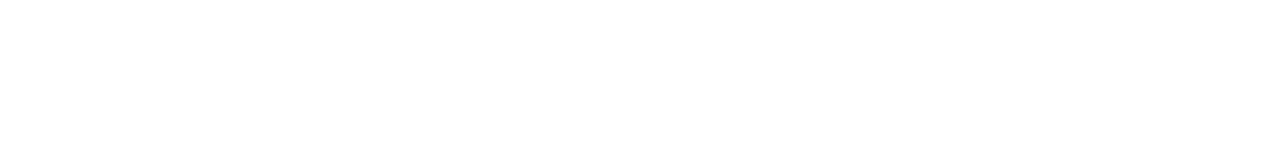
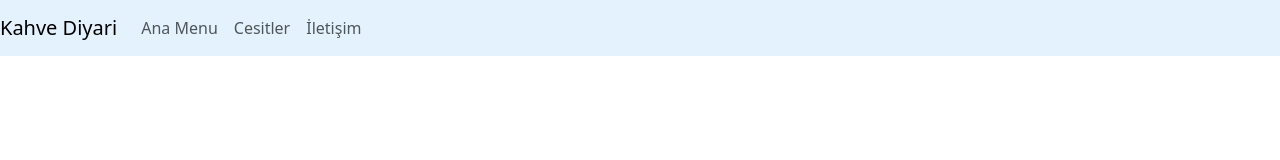
Before and after one commit to almo310/kahve-diyari, a plain HTML site: page index.html in a window 1280 px wide. Drawn offline with nearby package versions, Linux system fonts and the light colour scheme.

Commit message:
Navbar eklendi

```diff
--- a/index.html
+++ b/index.html
@@ -16,6 +16,25 @@
 
 <body>
 
+    <nav class="navbar navbar-expand-lg navbar-light" style="background-color: #e3f2fd;">
+        <a class="navbar-brand" href="#">Kahve Diyari</a>
+        <button class="navbar-toggler" type="button" data-toggle="collapse" data-target="#navbarNav" aria-controls="navbarNav" aria-expanded="false" aria-label="Toggle navigation">
+          <span class="navbar-toggler-icon"></span>
+        </button>
+        <div class="collapse navbar-collapse" id="navbarNav">
+          <ul class="navbar-nav">
+            <li class="nav-item active">
+              <a class="nav-link" href="#">Ana Menu</a>
+            </li>
+            <li class="nav-item">
+              <a class="nav-link" href="#">Cesitler</a>
+            </li>
+            <li class="nav-item">
+              <a class="nav-link" href="#">İletişim</a>
+            </li>
+          </ul>
+        </div>
+      </nav>
 </body>
 
 </html>
```
